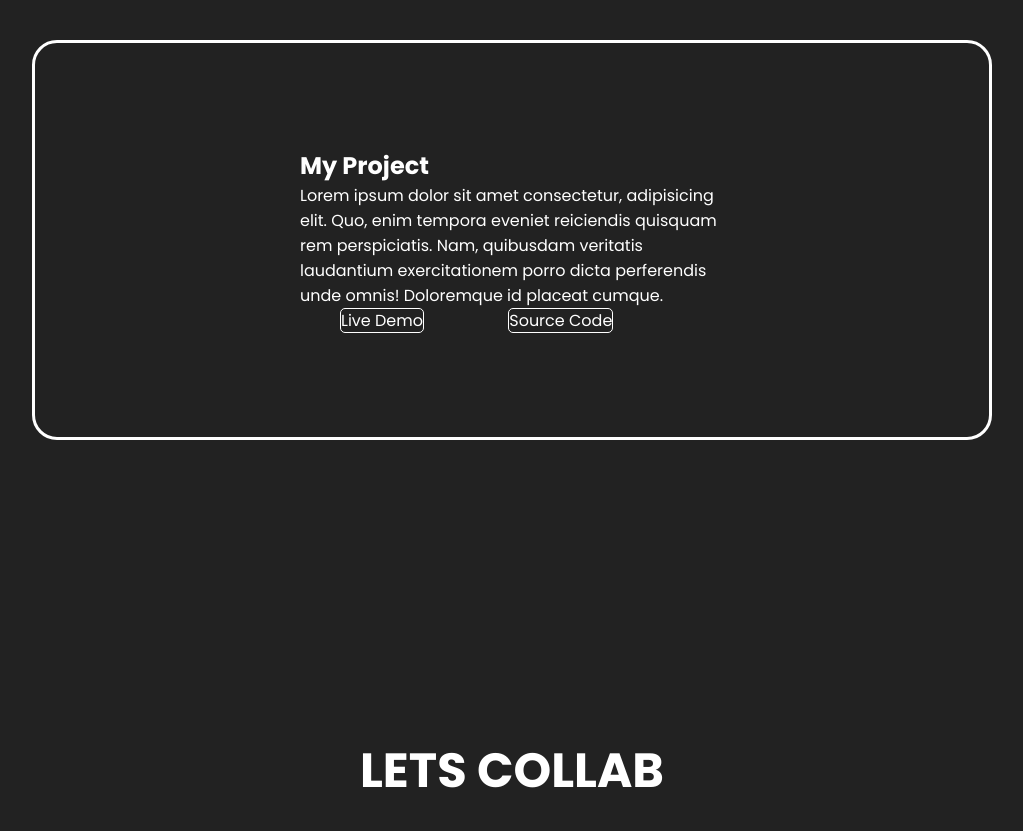
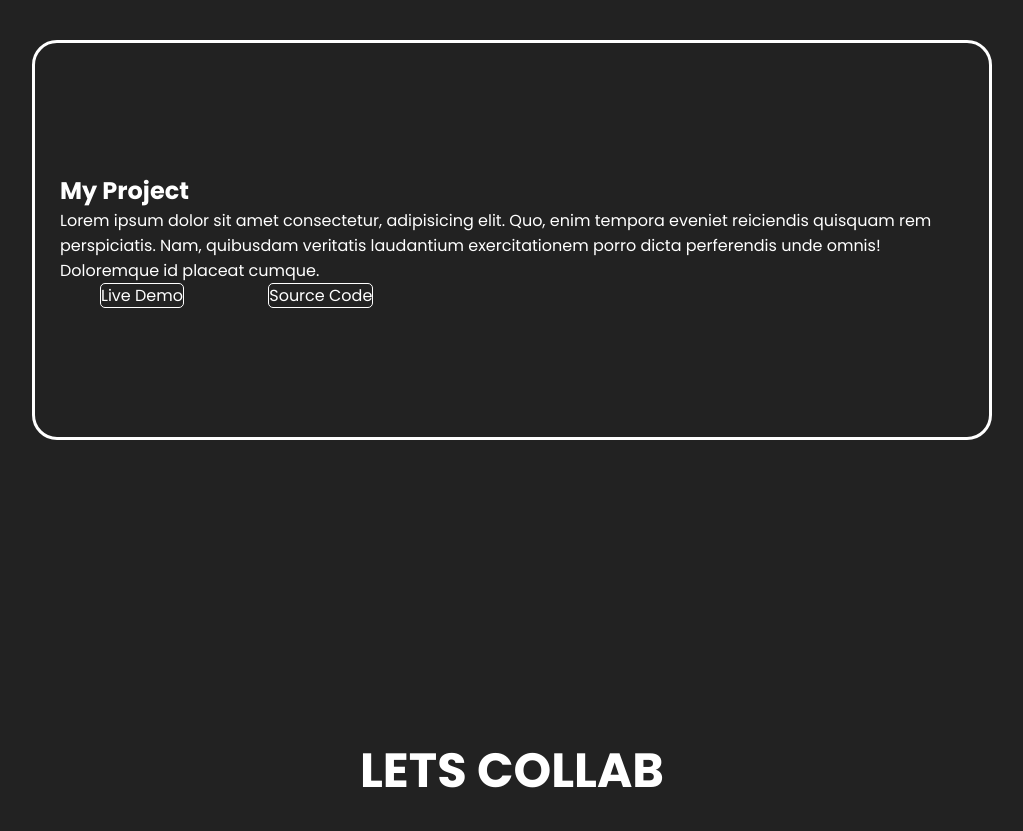
Before and after one commit to Alvin-progg/Portfolio, a plain HTML site: page index.html in a window 1280 px wide. Shown: the part 1760-2591 px from the top of the page, without its empty margins (128-1151 px from the left). Drawn offline with nearby package versions, Linux system fonts and the light colour scheme; a web font is replaced by a local one.

Commit message:
fix some bugs

```diff
--- a/assets/style.css
+++ b/assets/style.css
@@ -186,7 +186,7 @@ nav {
 .card-item {
     color:white;
     padding: 25px;
-    margin: 30vh;
+
 }
 
 .sources {
```
